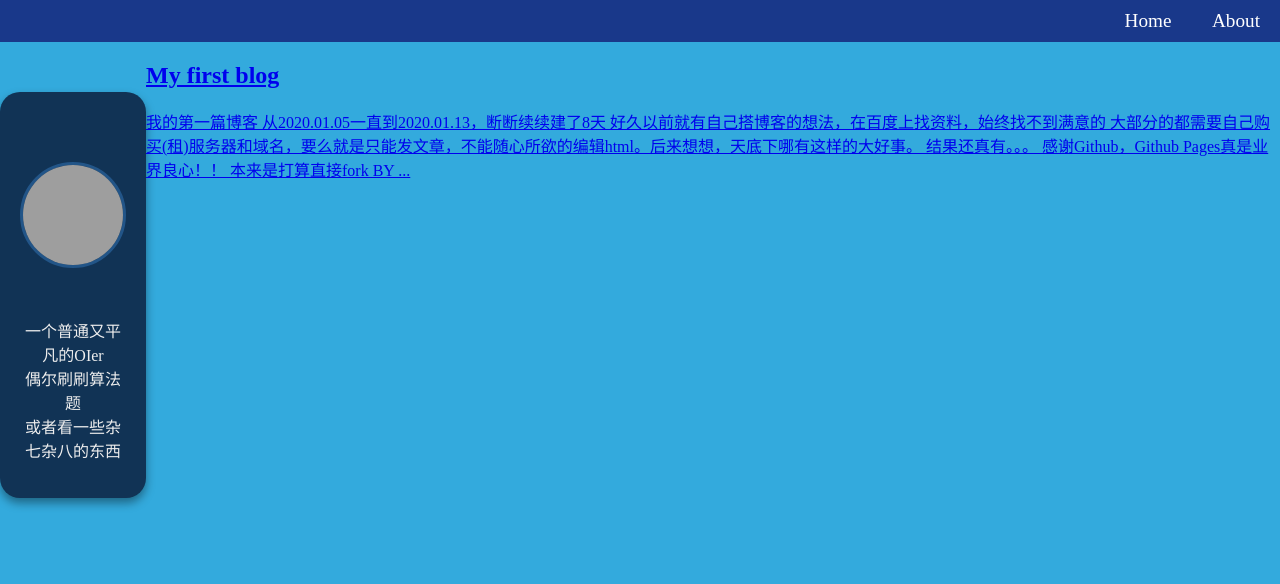
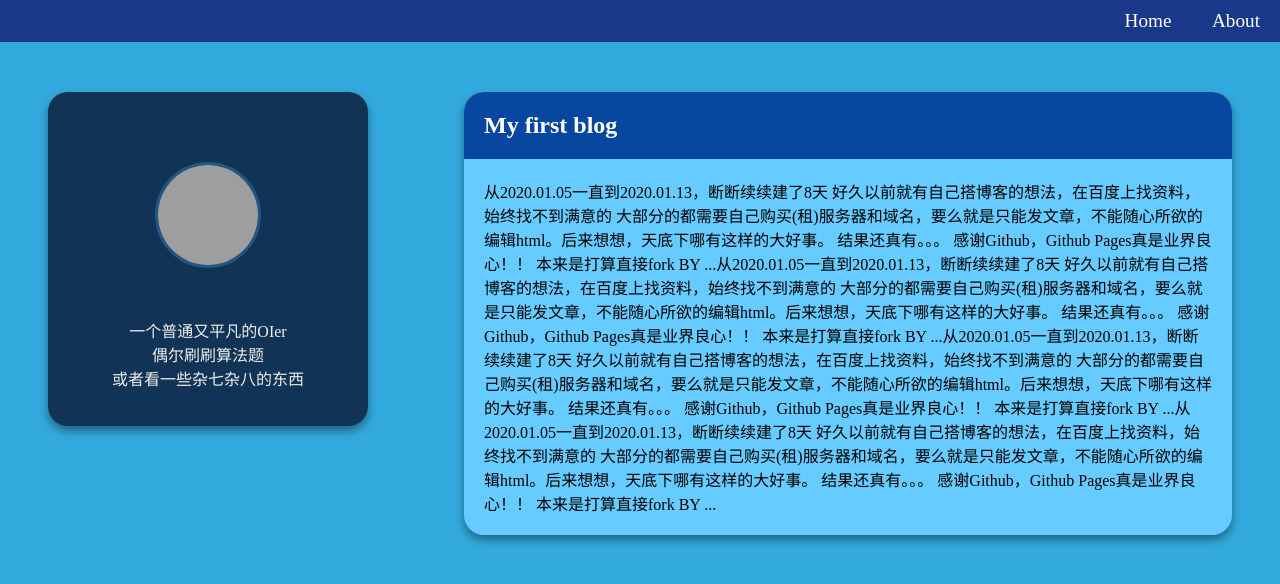
Before and after one commit to FlyCloudC/old_blog, a Jekyll site: the page x.html, which Jekyll copies as it is, in a window 1280 px wide and 900 px high, cut to the strip 0-584 px from the top of the window. Built offline with Jekyll 4.4.1, drawn with Linux system fonts in a browser that asks for light colours; grey boxes are pictures that could not be loaded.

Commit message:
改进文章布局

```diff
--- a/_layouts/default.html
+++ b/_layouts/default.html
@@ -6,11 +6,9 @@
     <meta name="viewport" content="width=device-width, initial-scale=1.0">
     <title>{{ page.title | append: " | FlyCloudC Blog" }}</title>
     <link rel="stylesheet" href="{{ "/assets/css/index.css" | prepend: site.baseurl }}">
-    {% if page.date %}
-    <link rel="stylesheet" href="{{ "/assets/css/post.css" | prepend: site.baseurl }}">
-    {% else %}{% if page.css %}
+    {% if page.css %}
     <link rel="stylesheet" href="{{ "/assets/css/" | prepend: site.baseurl }}{{ page.css }}.css">
-    {% endif %}{% endif %}
+    {% endif %}
   </head>
   <body>
     <nav>
--- a/assets/css/index.css
+++ b/assets/css/index.css
@@ -41,7 +41,7 @@ nav a:hover { background-color: #0c5fb0; }
 
 @media screen and (max-width: 700px) {
   .sidebar-sec { display: none; }
-  .main-sec { width: 80%; }
+  .main-sec { width: 95%; }
 }
 
 .sidebar {
--- /dev/null
+++ b/assets/css/post.css
@@ -0,0 +1,19 @@
+.post {
+  margin: 50px 0;
+  border-radius: 20px;
+  background-color: #6cf;
+  transition: 0.3s;
+  box-shadow: 0 5px 10px 0 #0006;
+}
+
+.post h1 {
+  margin: 0;
+  padding: 20px;
+  border-radius: 20px 20px 0 0;
+  background-color: #0847a0;
+  color: #fff;
+}
+
+.content {
+  padding: 20px;
+}
--- a/x.html
+++ b/x.html
@@ -7,6 +7,7 @@
     <meta name="viewport" content="width=device-width, initial-scale=1.0">
     <title>Home | FlyCloudC Blog</title>
     <link rel="stylesheet" href="assets/css/index.css">
+    <link rel="stylesheet" href="assets/css/post.css">
   </head>
   <body>
     <nav>
@@ -21,23 +22,34 @@
       </div>
     </section>
 
-
-    <section class="article-sec">
-
-<div class="article">
-  <a href="/2020/01/13/first-blog.html">
-    <h2>My first blog</h2>
-    <p>我的第一篇博客
+    <section class="main-sec">
+      <div class="post">
+        <h1>My first blog</h1>
+        <div class="content">
 从2020.01.05一直到2020.01.13，断断续续建了8天
 好久以前就有自己搭博客的想法，在百度上找资料，始终找不到满意的
 大部分的都需要自己购买(租)服务器和域名，要么就是只能发文章，不能随心所欲的编辑html。后来想想，天底下哪有这样的大好事。
 结果还真有。。。
 感谢Github，Github Pages真是业界良心！！
-本来是打算直接fork BY ...</p>
-  </a>
-</div>
-
-    </section></div>
+本来是打算直接fork BY ...从2020.01.05一直到2020.01.13，断断续续建了8天
+好久以前就有自己搭博客的想法，在百度上找资料，始终找不到满意的
+大部分的都需要自己购买(租)服务器和域名，要么就是只能发文章，不能随心所欲的编辑html。后来想想，天底下哪有这样的大好事。
+结果还真有。。。
+感谢Github，Github Pages真是业界良心！！
+本来是打算直接fork BY ...从2020.01.05一直到2020.01.13，断断续续建了8天
+好久以前就有自己搭博客的想法，在百度上找资料，始终找不到满意的
+大部分的都需要自己购买(租)服务器和域名，要么就是只能发文章，不能随心所欲的编辑html。后来想想，天底下哪有这样的大好事。
+结果还真有。。。
+感谢Github，Github Pages真是业界良心！！
+本来是打算直接fork BY ...从2020.01.05一直到2020.01.13，断断续续建了8天
+好久以前就有自己搭博客的想法，在百度上找资料，始终找不到满意的
+大部分的都需要自己购买(租)服务器和域名，要么就是只能发文章，不能随心所欲的编辑html。后来想想，天底下哪有这样的大好事。
+结果还真有。。。
+感谢Github，Github Pages真是业界良心！！
+本来是打算直接fork BY ...
+        </div>
+      </section>
+    </div>
     <footer>
       Copyright &copy FLYC飘云 2020
     </footer>
```
Also changed, not shown: _layouts/post.html (+10 -0 lines), _posts/2020-01-13-first-blog.md (+1 -1 lines).
